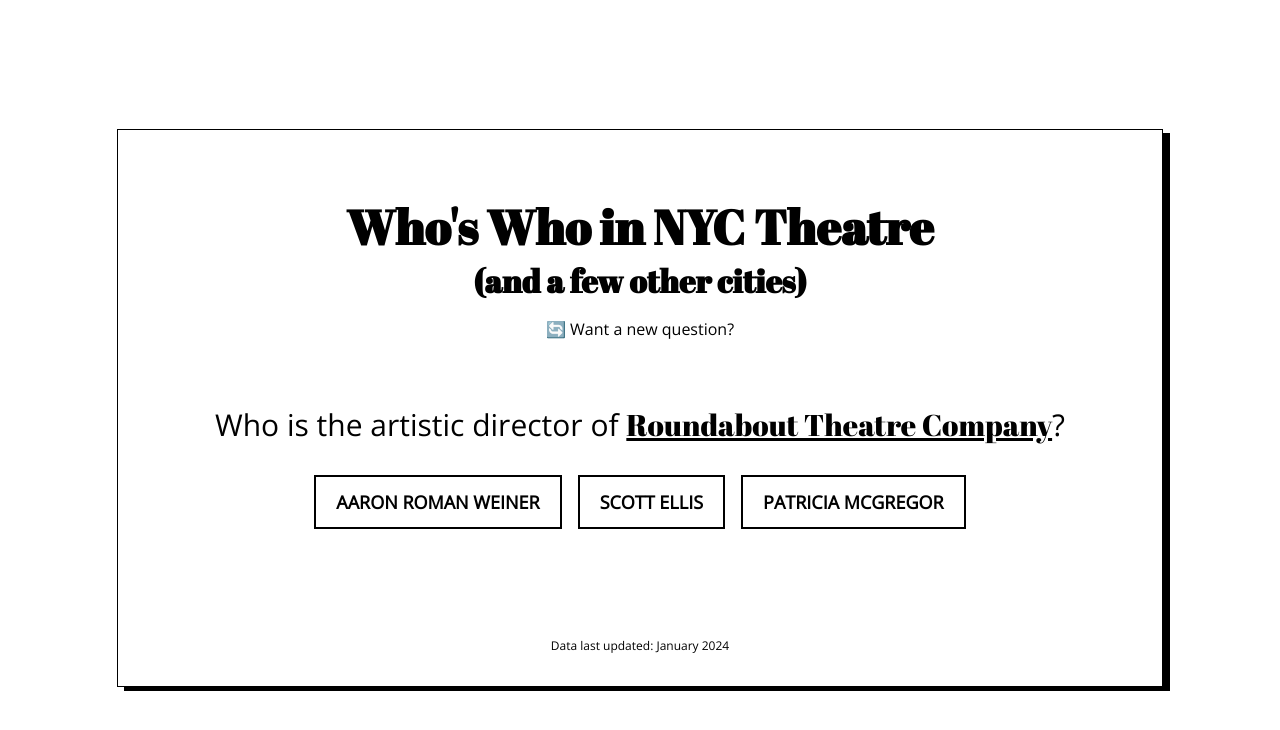
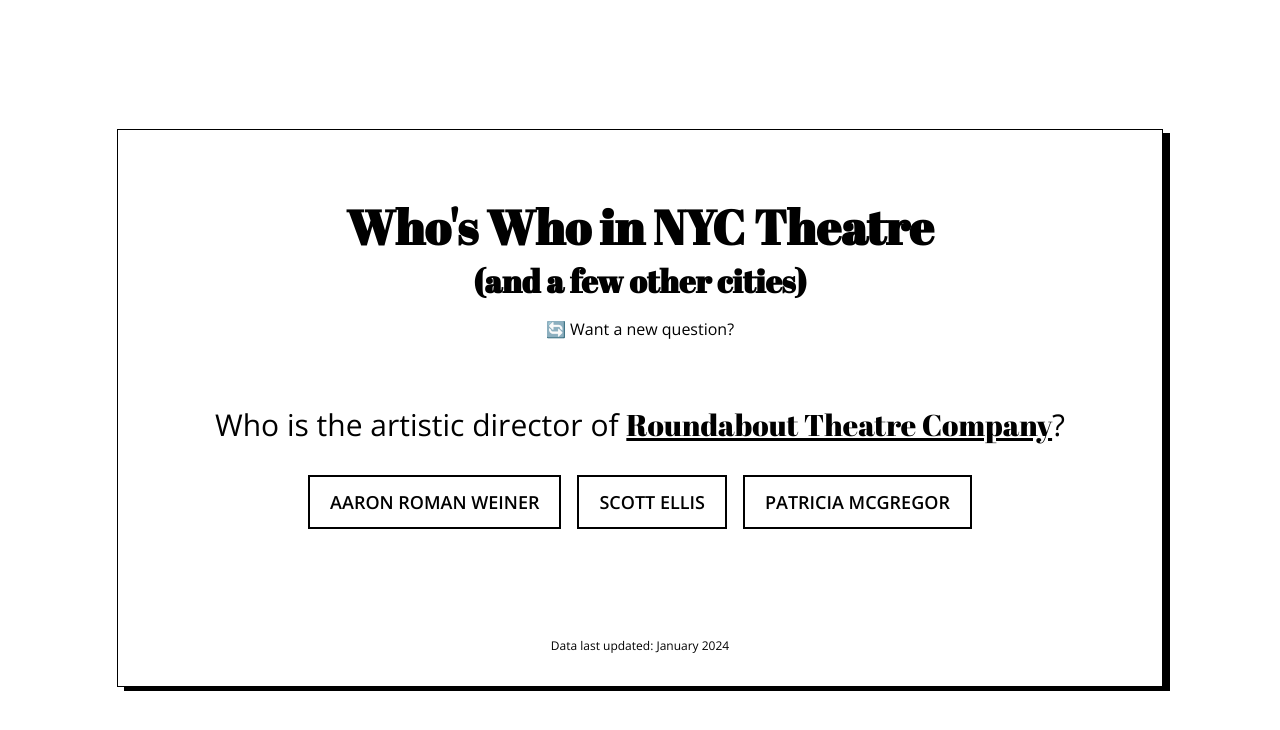
Before and after one commit to tronish1189/nyc-theatre-companies, a website with bundled scripts: page index.html in a window 1280 px wide. Built offline with nearby package versions, Linux system fonts and the light colour scheme.

Commit message:
Updated font styling again

```diff
--- a/index.html
+++ b/index.html
@@ -9,7 +9,7 @@
 
     <link rel="preconnect" href="https://fonts.googleapis.com">
     <link rel="preconnect" href="https://fonts.gstatic.com" crossorigin>
-    <link href="https://fonts.googleapis.com/css2?family=Abril+Fatface&family=Open+Sans&display=swap" rel="stylesheet">
+    <link href="https://fonts.googleapis.com/css2?family=Abril+Fatface&family=Open+Sans:wght@400;600;700&display=swap" rel="stylesheet">
     <link rel="stylesheet" href="style.css">
 </head>
 
```
